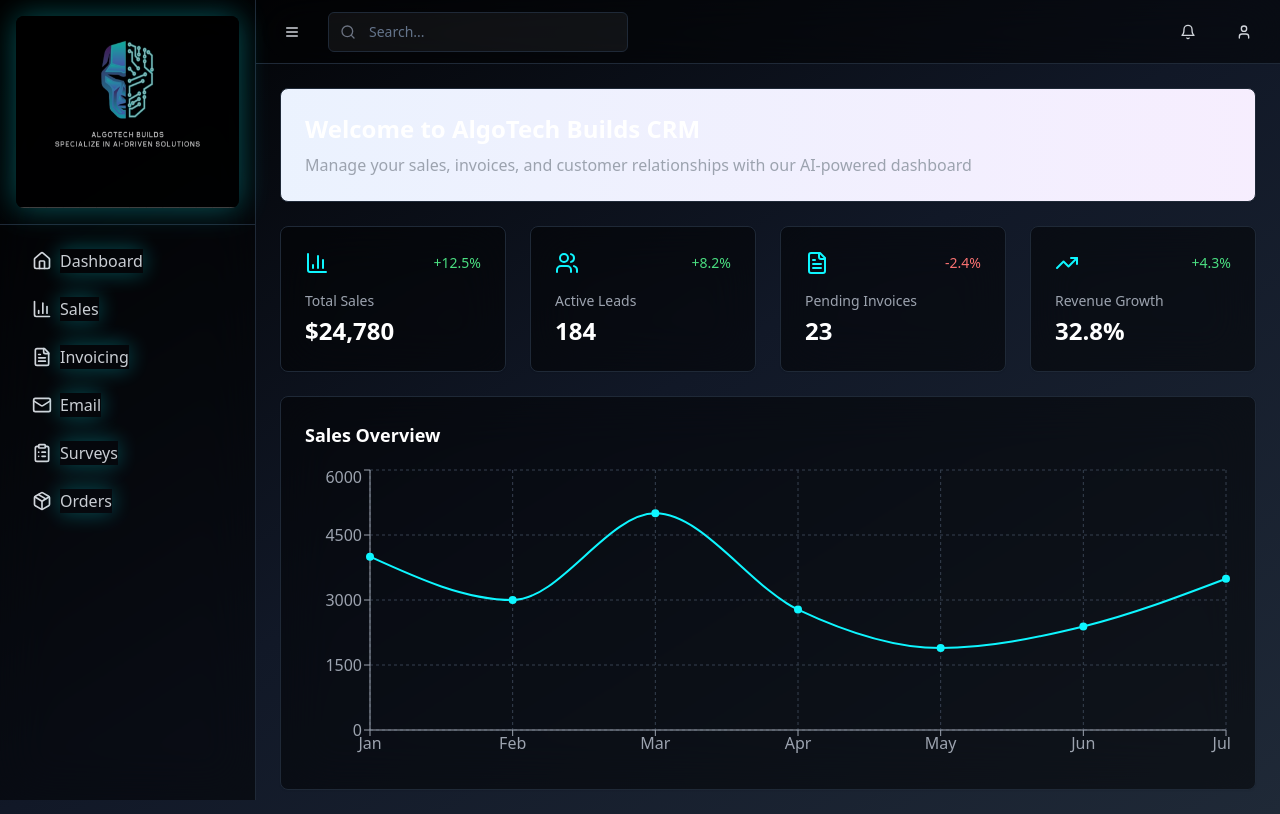
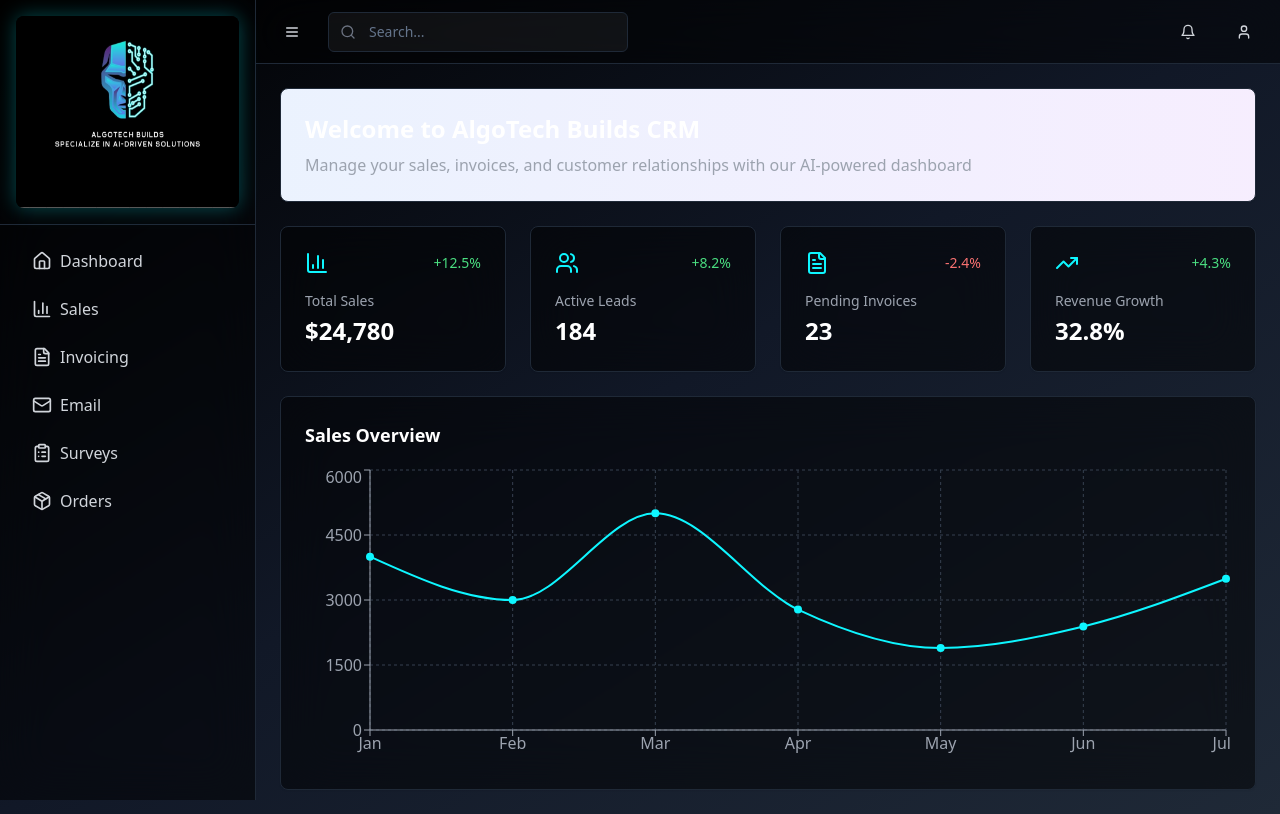
Before and after one commit to TaverNxyz/admin-dashboard, a React (Vite) app: page / in a window 1280 px wide. Built offline with nearby package versions, Linux system fonts and the light colour scheme.

Commit message:
Remove pulse effect from logo
This commit removes the pulse animation effect applied to the logo in the App.css file.
[skip gpt_engineer]

```diff
--- a/src/components/layout/Sidebar.tsx
+++ b/src/components/layout/Sidebar.tsx
@@ -30,7 +30,7 @@ export const Sidebar = ({
           <img
             src="/lovable-uploads/4a0b7229-c6d6-4c70-81c7-f3b656a33bdb.png"
             alt="AlgoTech Builds"
-            className="h-48 w-auto mx-auto animate-pulse-slow hover:animate-none transition-all duration-300 shadow-cyan-glow rounded-lg"
+            className="h-48 w-auto mx-auto transition-all duration-300 shadow-cyan-glow rounded-lg"
           />
         </div>
         <nav className="flex-1 p-4">
@@ -47,7 +47,7 @@ export const Sidebar = ({
                   )}
                 >
                   <item.icon className="h-5 w-5" />
-                  {isOpen && <span className="animate-pulse-slow">{item.label}</span>}
+                  {isOpen && <span>{item.label}</span>}
                   {!isOpen && (
                     <div className="absolute left-full ml-2 px-2 py-1 bg-gray-900 rounded-md opacity-0 group-hover:opacity-100 transition-opacity">
                       {item.label}
```
